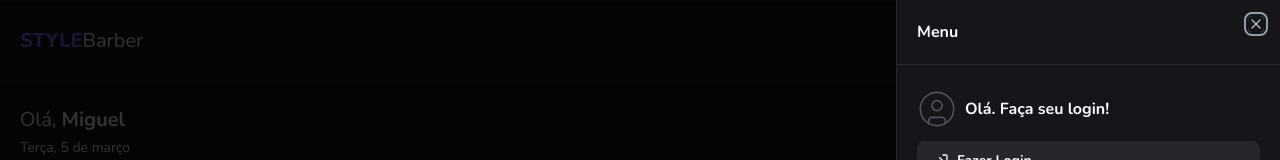
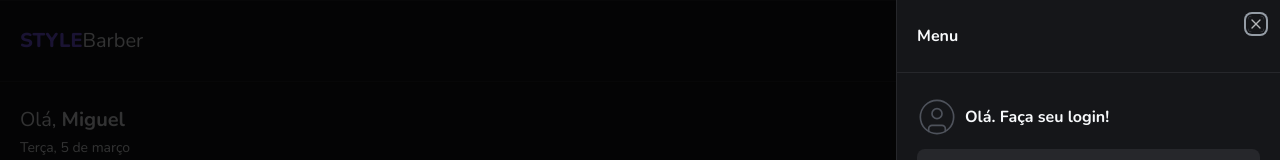
Before and after one commit to fernandes-vinicius/style-barbershop, a Next.js app: page / in a window 1280 px wide. Both pictures are taken after a click on the button 1240 px from the left and 41 px from the top of the page. Shown: the top 160 px of the page. Built offline with nearby package versions, Linux system fonts and the light colour scheme; no server answers; the database is empty.

Commit message:
style: change padding in SideMenu component

```diff
--- a/src/app/_components/side-menu.tsx
+++ b/src/app/_components/side-menu.tsx
@@ -18,7 +18,7 @@ export async function SideMenu() {
 
   return (
     <div>
-      <div className="border-b p-5">
+      <div className="border-b px-5 py-6">
         <h2 className="text-left text-base font-bold">Menu</h2>
       </div>
 
```
